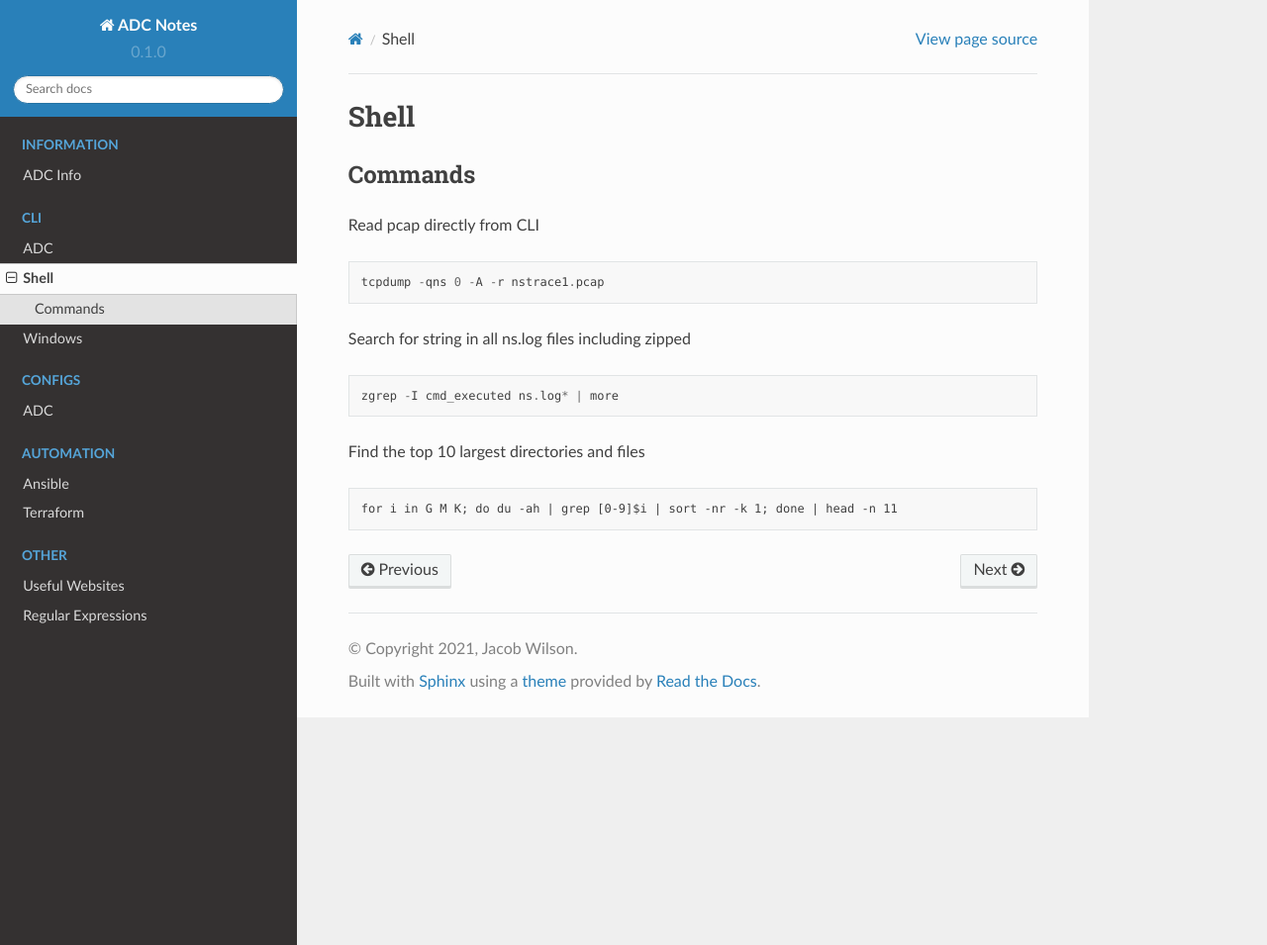
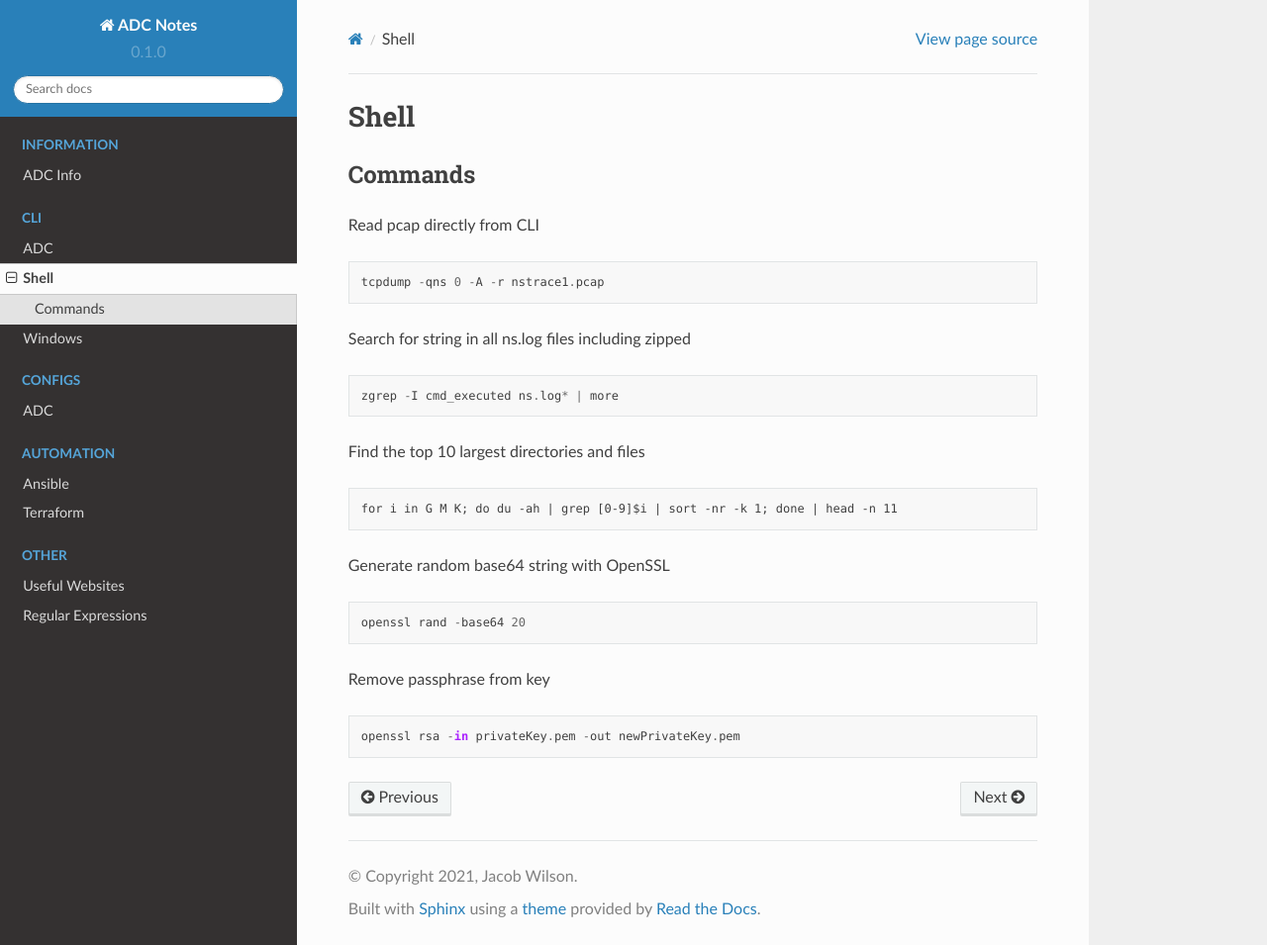
Before and after one commit to jdwilson/ADC, a Sphinx documentation site: the page built from docs/source/notes/bash.rst, in a window 1280 px wide and 955 px high. Shown: the whole window at 99% size. Built offline with Sphinx 7.4.7 and the Read the Docs theme 2.0.0, drawn with Linux system fonts in a browser that asks for light colours.

Commit message:
add openssl commands

```diff
--- a/docs/source/notes/bash.rst
+++ b/docs/source/notes/bash.rst
@@ -18,3 +18,13 @@ Find the top 10 largest directories and files
 
 .. parsed-literal::
    for i in G M K; do du -ah | grep [0-9]$i | sort -nr -k 1; done | head -n 11
+
+Generate random base64 string with OpenSSL
+
+.. parsed-literal::
+   openssl rand -base64 20
+
+Remove passphrase from key
+
+.. parsed-literal::
+   openssl rsa -in privateKey.pem -out newPrivateKey.pem
```
